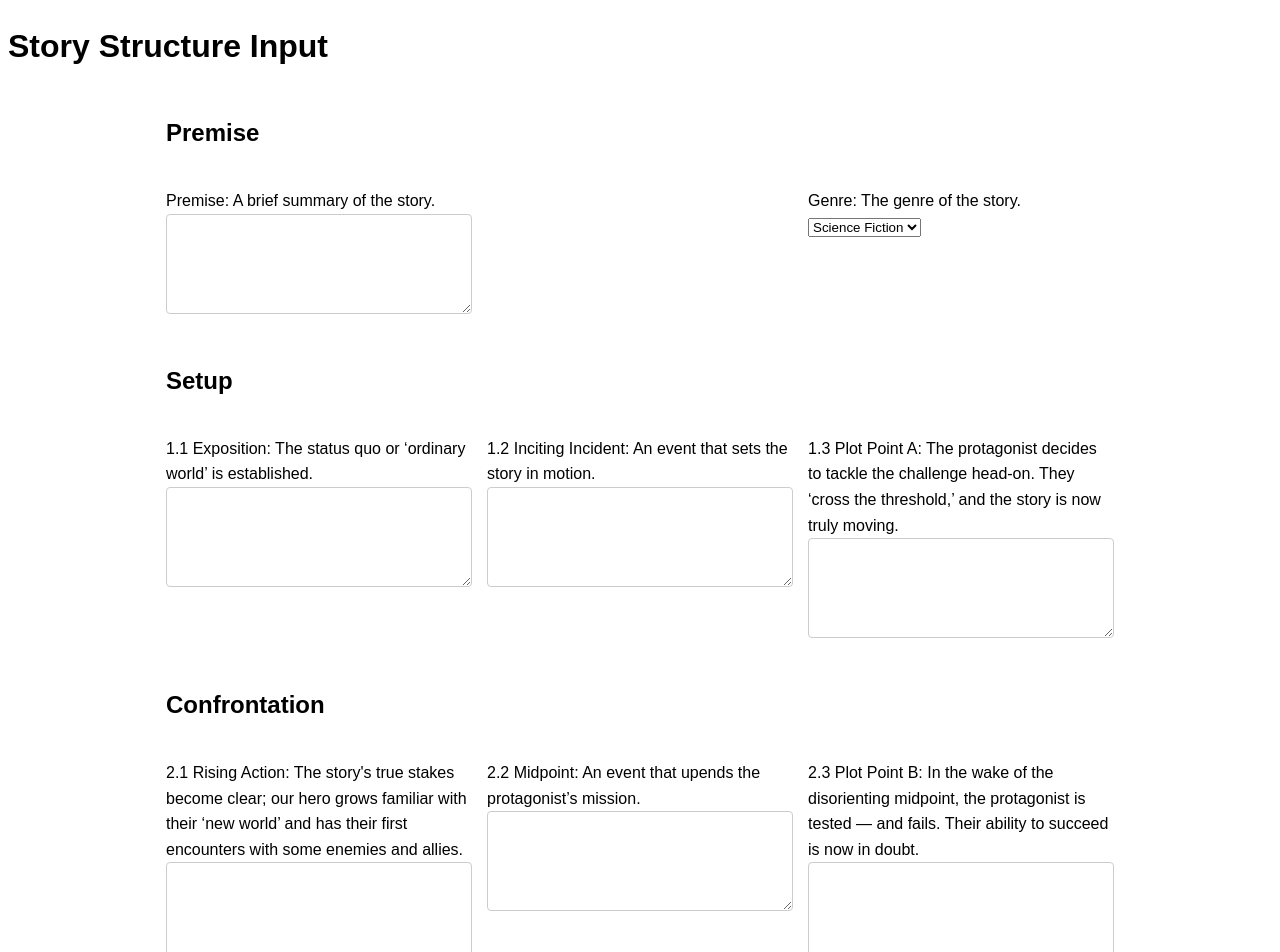
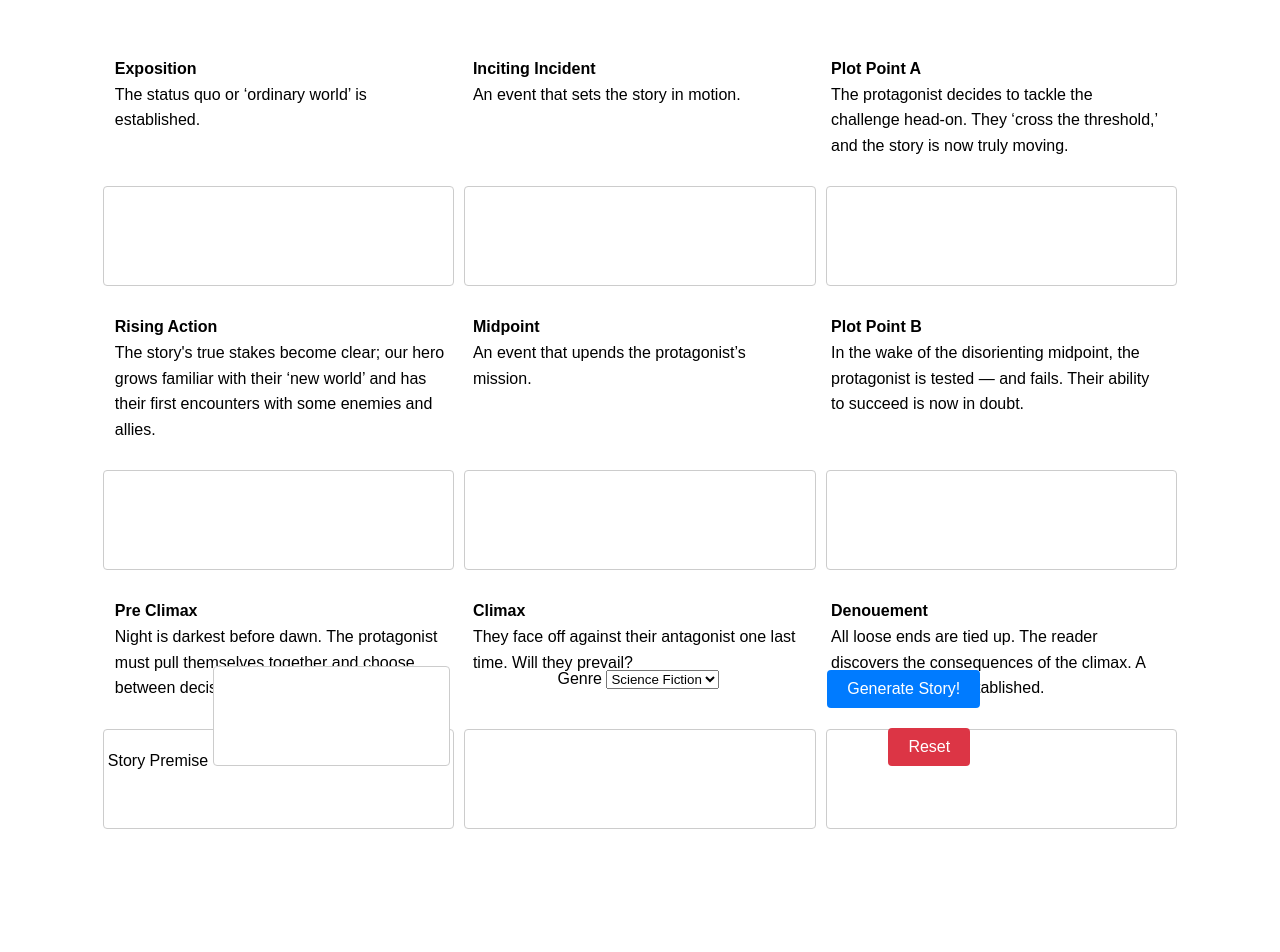
Before and after one commit to daniel-needham/storygen, a SvelteKit app: page / in a window 1280 px wide. Shown: the top 952 px of the page. After the commit the page ends 857 px from the top, so only its background shows below. Built offline with nearby package versions, Linux system fonts and the light colour scheme.

Commit message:
styling changes

```diff
--- a/src/routes/+page.svelte
+++ b/src/routes/+page.svelte
@@ -7,7 +7,6 @@
   // 1. handle bad request from api (error handling)
   // 2. add loading spinner
   // 3. add download button
-
 
   import { onMount, afterUpdate } from "svelte";
 
@@ -69,6 +68,41 @@
       document.getElementById("story").classList.add("show");
       document.getElementById("story").classList.remove("hide");
     }
+  }
+
+  let focusedPlotPoint = null; // Initialize index as null
+
+  function focusPlotPoint() {
+    console.log(focusedPlotPoint);
+    const labels = document.querySelectorAll(".labels p");
+    const textareas = document.querySelectorAll(".group textarea");
+
+    labels.forEach((label, i) => {
+      if (i === focusedPlotPoint) {
+        console.log("focused", i);
+        label.classList.add("active");
+        console.log(label.classList);
+        textareas[i].focus(); // Focus the corresponding textarea
+      } else {
+        label.classList.remove("active");
+      }
+    });
+  }
+
+  function focus(fe) {
+    const index = parseInt(fe.target.id.split("_")[1]) - 1;
+    focusedPlotPoint = index;
+    focusPlotPoint();
+  }
+
+  function focusIndex(index) {
+    focusedPlotPoint = index;
+    focusPlotPoint();
+  }
+
+  function removeFocus() {
+    focusedPlotPoint = null;
+    focusPlotPoint();
   }
 
   function removeNonValidCharacters(inputString) {
@@ -266,31 +300,55 @@ Resolution
       return prompt;
     }
 
+    getPreviousSectionContext(plotPointIndex, contextCharacterLength) {
+      let text = this.plotPoints[plotPointIndex]["text"];
+
+      // split the text by new line
+      let textArray = text.split("\n");
+      let contextArray = [];
+
+      while (
+        contextArray.join("").length < contextCharacterLength &&
+        textArray.length > 0
+      ) {
+        contextArray.push(textArray.pop());
+      }
+
+      return contextArray.reverse().join("\n");
+    }
+
     async constructDraftPrompt(plotPointIdx) {
       const pp = this.PLOT_POINTS_NUMBERING.map(([ppIdx, _]) => ppIdx);
       const ppTrueIndex = pp.indexOf(plotPointIdx);
       const prev = ppTrueIndex > 0;
-      const final = (ppTrueIndex === pp.length - 1);
+      const final = ppTrueIndex === pp.length - 1;
       let prevText = "";
       let finalText = "";
+      let promptSeed = "";
 
       if (prev) {
         prevText =
           this.plotPoints[pp[ppTrueIndex - 1]]["summary"] ??
           (await this.summariseStory(pp[ppTrueIndex - 1]));
-        prevText = "\nHere is a summary of the plot so far:\n" + prevText + "\n" + "Using the provided summary for the plot so far, write a narrative section for the current plot point to continue the plot.";
+        prevText =
+          "\nHere is a summary of the plot so far:\n" +
+          prevText +
+          "\n" +
+          "Using the provided summary for the plot so far, write a narrative section for the current plot point to continue the plot.";
+        promptSeed = this.getPreviousSectionContext(pp[ppTrueIndex - 1], 200);
       } else {
-        prevText = "Write a narrative section for the current plot point which will kick off the plot and establish the world.";
+        prevText =
+          "Write a narrative section for the current plot point which will kick off the plot and establish the world.";
       }
 
       if (final) {
-        finalText = " This is the final plot point and should resolve the story in a satisfying way."
+        finalText =
+          " This is the final plot point and should resolve the story in a satisfying way.";
       }
-
 
       let prompt = `[INST] You are a renowned creative writer specialising in the genre of ${this.getPromptReadyGenre()}. ${prevText} Be creative, explore interesting characters and unusual settings.${finalText}
 Here is the current plot prompt:
-${this.plotPoints[plotPointIdx]["description"]}[/INST]`;
+${this.plotPoints[plotPointIdx]["description"]}[/INST]${promptSeed}`;
 
       return prompt;
     }
@@ -310,7 +368,6 @@ ${this.plotPoints[plotPointIdx]["description"]}[/INST]`;
       let summary = "";
 
       console.log("summarise prompt", prompt);
-
 
       try {
         const output = await callApi({
@@ -355,6 +412,9 @@ ${this.plotPoints[plotPointIdx]["description"]}[/INST]`;
       };
 
       for (let i = 0; i < this.PLOT_POINTS_AMT; i++) {
+        //text area focus
+        focusIndex(i);
+
         const plotPointIdx = this.PLOT_POINTS_NUMBERING[i][0];
         const plotPointDesc = this.PLOT_POINTS_NUMBERING[i][1];
         console.log(plotPointIdx, this.plotPoints);
@@ -376,6 +436,7 @@ ${this.structureTemplate}${this.getPromptReadyPremise()}${currentPlotPrompt}\nCr
 
         await callApi(payload).catch((error) => console.error(error));
         this.extractFromForm();
+        removeFocus();
       }
 
       if (this.debug) {
@@ -442,154 +503,167 @@ ${this.structureTemplate}${this.getPromptReadyPremise()}${currentPlotPrompt}\nCr
   <title>StoryGen</title>
 </head>
 <body>
-  <h1>Story Structure Input</h1>
   <div class="container">
     <form on:submit={generateStoryButton} on:reset={resetForm}>
+    <!-- Setup -->
+    <div class="box">
+      <div class="labels">
+        <p id="label_1">
+          <b>Exposition</b><br />The status quo or ‘ordinary world’ is
+          established.
+        </p>
+        <p id="label_2">
+          <b>Inciting Incident</b><br />An event that sets the story in motion.
+        </p>
+        <p id="label_3">
+          <b>Plot Point A</b><br />The protagonist decides to tackle the
+          challenge head-on. They ‘cross the threshold,’ and the story is now
+          truly moving.
+        </p>
+      </div>
+      <div class="group">
+        <textarea
+          id="input_1"
+          name="input_1"
+          bind:value={domPlotPoints["1"]}
+          on:focus={focus}
+          on:blur={removeFocus}
+        ></textarea>
+
+        <textarea
+          id="input_2"
+          name="input_2"
+          bind:value={domPlotPoints["2"]}
+          on:focus={focus}
+          on:blur={removeFocus}
+        ></textarea>
+
+        <textarea
+          id="input_3"
+          name="input_3"
+          bind:value={domPlotPoints["3"]}
+          on:focus={focus}
+          on:blur={removeFocus}
+        ></textarea>
+      </div>
+    </div>
+
+    <!-- Confrontation -->
+    <div class="box">
+      <div class="labels">
+        <p id="label_4">
+          <b>Rising Action</b><br />The story's true stakes become clear; our
+          hero grows familiar with their ‘new world’ and has their first
+          encounters with some enemies and allies.
+        </p>
+        <p id="label_5">
+          <b>Midpoint</b><br />An event that upends the protagonist’s mission.
+        </p>
+        <p id="label_6">
+          <b>Plot Point B</b><br />In the wake of the disorienting midpoint, the
+          protagonist is tested — and fails. Their ability to succeed is now in
+          doubt.
+        </p>
+      </div>
+      <div class="group">
+        <textarea
+          id="input_4"
+          name="input_4"
+          bind:value={domPlotPoints["4"]}
+          on:focus={focus}
+          on:blur={removeFocus}
+        ></textarea>
+
+        <textarea
+          id="input_5"
+          name="input_5"
+          bind:value={domPlotPoints["5"]}
+          on:focus={focus}
+          on:blur={removeFocus}
+        ></textarea>
+
+        <textarea
+          id="input_6"
+          name="input_6"
+          bind:value={domPlotPoints["6"]}
+          on:focus={focus}
+          on:blur={removeFocus}
+        ></textarea>
+      </div>
+    </div>
+
+    <!-- Resolution -->
+    <div class="box">
+      <div class="labels">
+        <p id="label_7">
+          <b>Pre Climax</b><br />Night is darkest before dawn. The protagonist
+          must pull themselves together and choose between decisive action and
+          failure.
+        </p>
+        <p id="label_8">
+          <b>Climax</b><br />They face off against their antagonist one last
+          time. Will they prevail?
+        </p>
+        <p id="label_9">
+          <b>Denouement</b><br />All loose ends are tied up. The reader
+          discovers the consequences of the climax. A new status quo is
+          established.
+        </p>
+      </div>
+      <div class="group">
+        <textarea
+          id="input_7"
+          name="input_7"
+          bind:value={domPlotPoints["7"]}
+          on:focus={focus}
+          on:blur={removeFocus}
+        ></textarea>
+
+        <textarea
+          id="input_8"
+          name="input_8"
+          bind:value={domPlotPoints["8"]}
+          on:focus={focus}
+          on:blur={removeFocus}
+        ></textarea>
+
+        <textarea
+          id="input_9"
+          name="input_9"
+          bind:value={domPlotPoints["9"]}
+          on:focus={focus}
+          on:blur={removeFocus}
+        ></textarea>
+      </div>
+    </div>
+
+
       <!-- Premise -->
-      <div class="box">
-        <h2>Premise</h2>
-        <div class="group">
+      <div class="box" id="bottom">
+
           <p>
             <label for="premise"
-              >Premise: A brief summary of the story.
-            </label><br />
-            <textarea id="premise" name="premise"></textarea><br />
+              >Story Premise
+            </label>
+            <textarea id="premise" name="premise"></textarea>
           </p>
           <p>
-            <label for="genre">Genre: The genre of the story. </label><br />
+            <label for="genre">Genre</label>
             <select name="genre" id="genre">
               <option value="science_fiction"> Science Fiction </option>
               <option value="love_stories"> Love Stories </option>
               <option value="ghost_stories"> Ghost Stories </option>
             </select>
           </p>
+          <div>
+          <button type="submit">Generate Story!</button>
+          <button type="reset">Reset</button>
         </div>
+        <div id="loading_spinner" class="hide"></div>
+
       </div>
 
-      <!-- Setup -->
-      <div class="box">
-        <h2>Setup</h2>
-        <div class="group">
-          <p>
-            <label for="exposition"
-              >1.1 Exposition: The status quo or ‘ordinary world’ is
-              established.</label
-            ><br />
-            <textarea
-              id="input_1"
-              name="input_1"
-              bind:value={domPlotPoints["1"]}
-            ></textarea><br />
-          </p>
-          <p>
-            <label for="incitingIncident"
-              >1.2 Inciting Incident: An event that sets the story in motion.</label
-            ><br />
-            <textarea
-              id="input_2"
-              name="input_2"
-              bind:value={domPlotPoints["2"]}
-            ></textarea><br />
-          </p>
-          <p>
-            <label for="plotPointA"
-              >1.3 Plot Point A: The protagonist decides to tackle the challenge
-              head-on. They ‘cross the threshold,’ and the story is now truly
-              moving.</label
-            ><br />
-            <textarea
-              id="input_3"
-              name="input_3"
-              bind:value={domPlotPoints["3"]}
-            ></textarea><br />
-          </p>
-        </div>
-      </div>
 
-      <!-- Confrontation -->
-      <div class="box">
-        <h2>Confrontation</h2>
-        <div class="group">
-          <p>
-            <label for="risingAction"
-              >2.1 Rising Action: The story's true stakes become clear; our hero
-              grows familiar with their ‘new world’ and has their first
-              encounters with some enemies and allies.</label
-            ><br />
-            <textarea
-              id="input_4"
-              name="input_4"
-              bind:value={domPlotPoints["4"]}
-            ></textarea><br />
-          </p>
-          <p>
-            <label for="midpoint"
-              >2.2 Midpoint: An event that upends the protagonist’s mission.</label
-            ><br />
-            <textarea
-              id="input_5"
-              name="input_5"
-              bind:value={domPlotPoints["5"]}
-            ></textarea><br />
-          </p>
-          <p>
-            <label for="plotPointB"
-              >2.3 Plot Point B: In the wake of the disorienting midpoint, the
-              protagonist is tested — and fails. Their ability to succeed is now
-              in doubt.</label
-            ><br />
-            <textarea
-              id="input_6"
-              name="input_6"
-              bind:value={domPlotPoints["6"]}
-            ></textarea><br />
-          </p>
-        </div>
-      </div>
-
-      <!-- Resolution -->
-      <div class="box">
-        <h2>Resolution</h2>
-        <div class="group">
-          <p>
-            <label for="preClimax"
-              >3.1 Pre Climax: The night is darkest before dawn. The protagonist
-              must pull themselves together and choose between decisive action
-              and failure.</label
-            ><br />
-            <textarea
-              id="input_7"
-              name="input_7"
-              bind:value={domPlotPoints["7"]}
-            ></textarea><br />
-          </p>
-          <p>
-            <label for="climax"
-              >3.2 Climax: They face off against their antagonist one last time.
-              Will they prevail?</label
-            ><br />
-            <textarea
-              id="input_8"
-              name="input_8"
-              bind:value={domPlotPoints["8"]}
-            ></textarea><br />
-          </p>
-          <p>
-            <label for="denouement"
-              >3.3 Denouement: All loose ends are tied up. The reader discovers
-              the consequences of the climax. A new status quo is established.</label
-            ><br />
-            <textarea
-              id="input_9"
-              name="input_9"
-              bind:value={domPlotPoints["9"]}
-            ></textarea><br />
-          </p>
-        </div>
-      </div>
-
-      <button type="submit">Generate Story!</button>
-      <button type="reset">Reset</button>
     </form>
     <div id="story" class="hide">
       <div id="buttonContainer">
@@ -615,36 +689,58 @@ ${this.structureTemplate}${this.getPromptReadyPremise()}${currentPlotPrompt}\nCr
   }
 
   .container {
-    max-width: 75%;
+    max-width: 85%;
     margin: 0 auto;
     padding: 20px;
   }
 
+  :global(.active) {
+    border: 2px solid #1e236d !important;
+    }
+
+  .labels {
+    display: flex;
+  }
+
+  .labels p {
+    flex: 1;
+    border-radius: 10px;
+    padding: 10px;
+    padding-bottom: 10px;
+    border: 2px solid #bd213100;
+  }
+
   .group {
     display: flex;
-    flex-wrap: wrap;
-    justify-content: space-between;
-  }
-
-  .group p {
-    width: calc(33.33% - 10px);
-    margin-bottom: 40px;
-    position: relative;
   }
 
   textarea {
-    width: 100%;
-    resize: vertical;
+    flex: 1;
+    min-width: 100px;
+    resize: none; /* Disable resizing via drag */
     min-height: 100px;
     padding: 10px;
     box-sizing: border-box;
     border: 1px solid #ccc;
     border-radius: 4px;
     font-size: 16px;
-    position: relative;
+    transition: all 0.3s ease; /* Add transition for smooth size changes */
   }
 
-  /* Adjust the button alignment */
+  /* Increase size when focused */
+  textarea:focus {
+    flex: 2;
+    min-width: 200px;
+  }
+
+  textarea:not(:focus) {
+    flex: 1;
+  }
+
+  textarea + textarea {
+    margin-left: 10px;
+  }
+
   button {
     background-color: #007bff;
     color: white;
@@ -657,11 +753,6 @@ ${this.structureTemplate}${this.getPromptReadyPremise()}${currentPlotPrompt}\nCr
     display: block;
     margin-left: auto;
     margin-right: auto;
-  }
-
-  /* Adjust the heading margin */
-  h2 {
-    margin-top: 0;
   }
 
   button:hover {
@@ -687,8 +778,8 @@ ${this.structureTemplate}${this.getPromptReadyPremise()}${currentPlotPrompt}\nCr
     background-color: white;
     border: 2px solid black;
     padding: 20px;
-    overflow-y: auto; /* Enable vertical scrollbar if content exceeds the height */
-    z-index: 9999; /* Ensure the div appears on top of other content */
+    overflow-y: auto;
+    z-index: 9999;
   }
 
   #scrollDiv {
@@ -700,7 +791,7 @@ ${this.structureTemplate}${this.getPromptReadyPremise()}${currentPlotPrompt}\nCr
   #story p {
     white-space: pre-line;
   }
-  /* button container fixed top right of parent */
+
   #buttonContainer {
     position: absolute;
     top: 0;
@@ -714,4 +805,32 @@ ${this.structureTemplate}${this.getPromptReadyPremise()}${currentPlotPrompt}\nCr
   .hide {
     display: none;
   }
+
+  #bottom {
+    /* keep stuck to the bottom of the screen */
+    position: fixed;
+    bottom: 0;
+    left: 0;
+    right: 0;
+    display: flex;
+    justify-content: space-evenly;
+    width: 85%;
+    min-height: 150px;
+    height:10%;
+
+  }
+
+  #loading_spinner {
+    display: none;
+    width: 100px;
+    height: 100px;
+    background-color: #333;
+    border-radius: 50%;
+    border: 16px solid #f3f3f3;
+    border-top: 16px solid #3498db;
+    width: 120px;
+    height: 120px;
+    -webkit-animation: spin 2s linear infinite;
+    animation: spin 2s linear infinite;
+  }
 </style>
```
Also changed, not shown: 1 other file (tests, documents, lock files or other folders).
